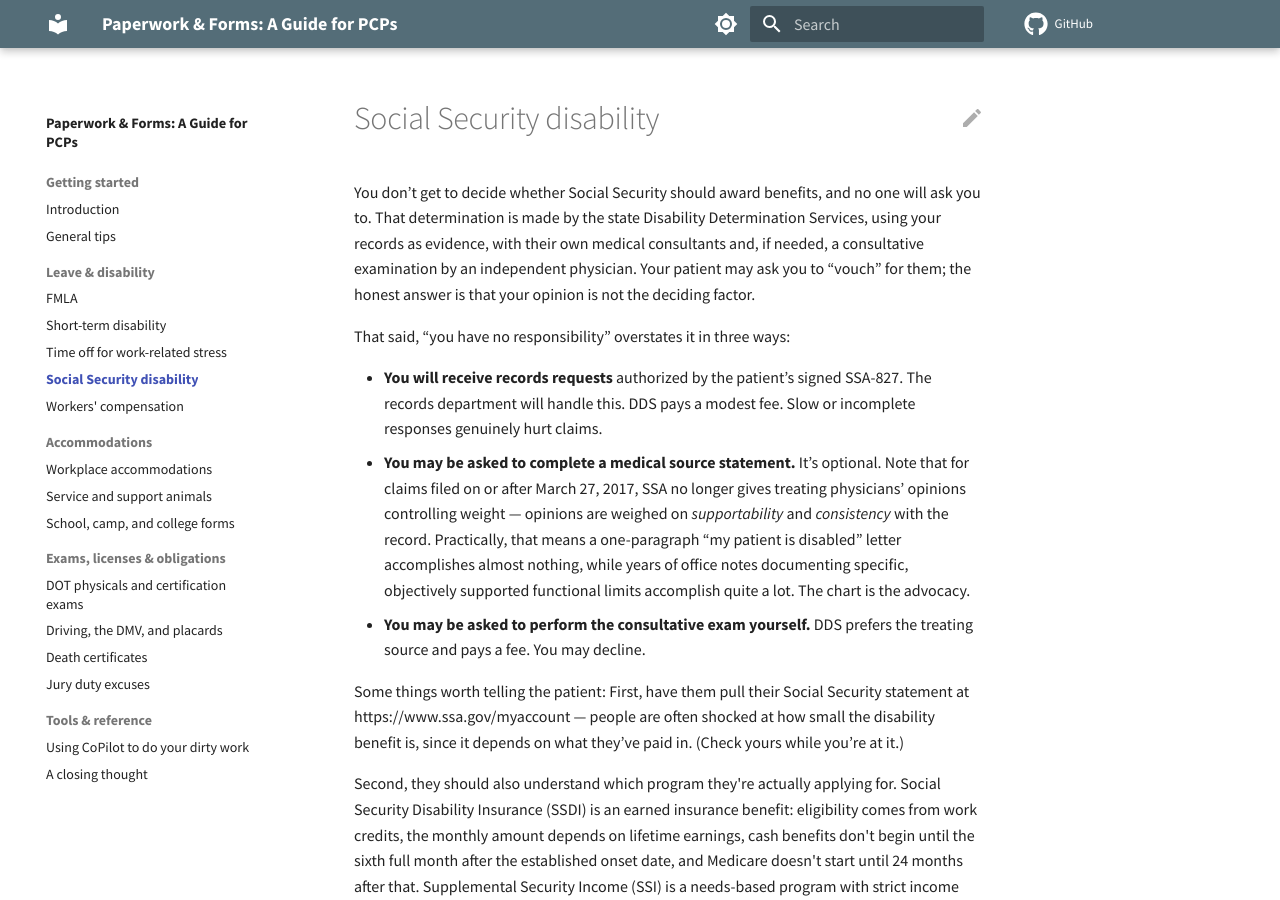
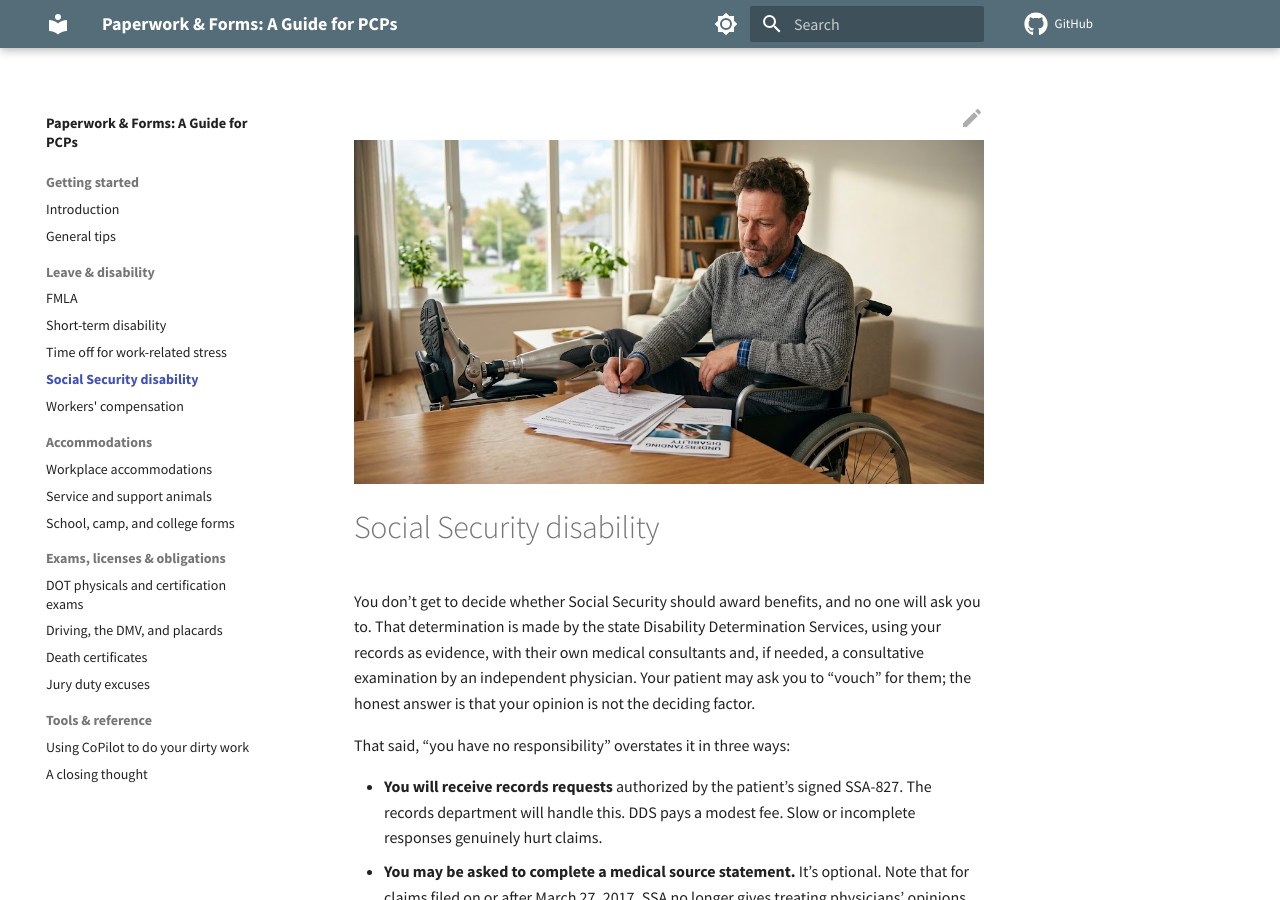
Before and after one commit to pdel4096/PCP-paperwork-guide, an MkDocs documentation site: the page built from docs/leave-disability/social-security.md, in a window 1280 px wide and 900 px high. Built offline with MkDocs 1.6.1 and Material for MkDocs 9.7.7, drawn with Linux system fonts in a browser that asks for light colours; comment, search, counter and statistics services are not loaded.

Commit message:
Update social-security.md

```diff
--- a/docs/leave-disability/social-security.md
+++ b/docs/leave-disability/social-security.md
@@ -1,7 +1,7 @@
 ---
 title: "Permanenet (Social Security) disability"
 ---
-
+![Disability](../assets/disability.jpg)
 # Social Security disability
 
 You don’t get to decide whether Social Security should award benefits, and no one will ask you to. That determination is made by the state Disability Determination Services, using your records as evidence, with their own medical consultants and, if needed, a consultative examination by an independent physician. Your patient may ask you to “vouch” for them; the honest answer is that your opinion is not the deciding factor.
```
